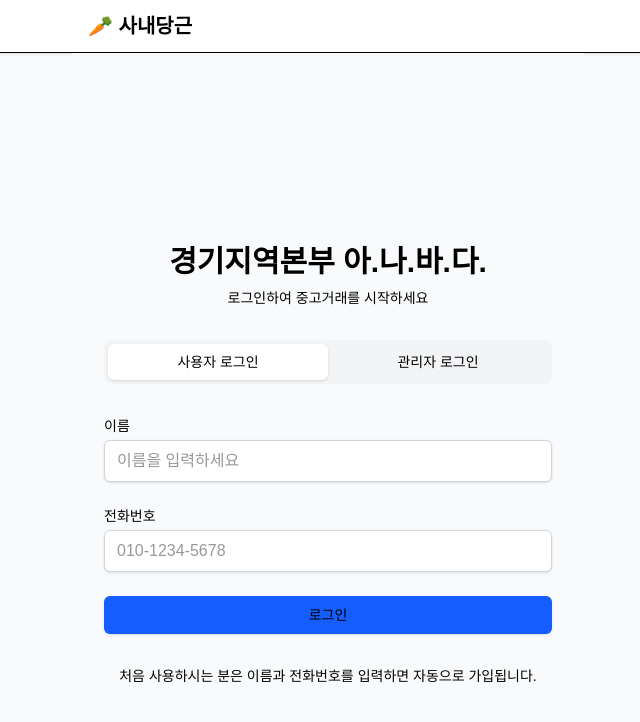
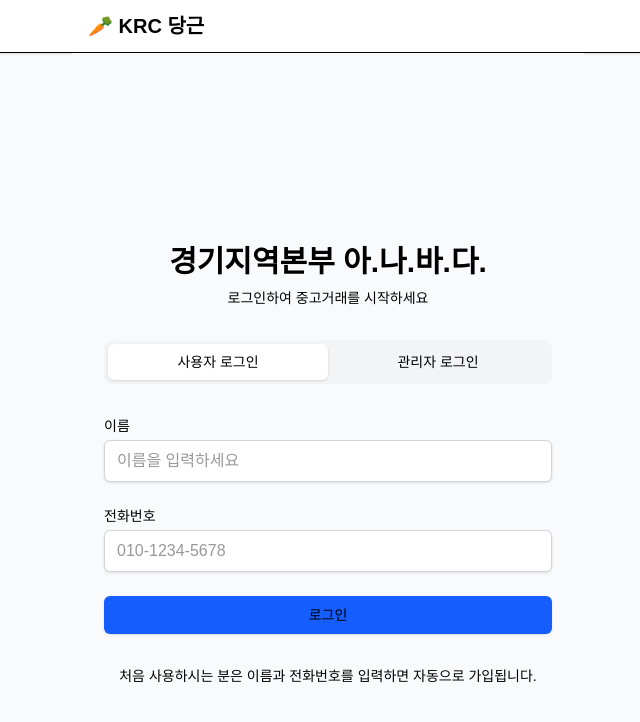
Before and after one commit to chanho-krc/carrot2, a Next.js app: page /login in a window 1280 px wide. Shown: the top 722 px of the page, without its empty margins (312-952 px from the left). Built offline with nearby package versions, Linux system fonts and the light colour scheme; no server answers.

Commit message:
refactor: 모든 브랜딩을 'KRC 당근'으로 통일

```diff
--- a/public/sw.js
+++ b/public/sw.js
@@ -108,7 +108,7 @@ self.addEventListener('sync', (event) => {
 self.addEventListener('push', (event) => {
   console.log('Push event received');
 
-  const title = '사내당근';
+  const title = 'KRC 당근';
   const options = {
     body: event.data ? event.data.text() : '새로운 소식이 있습니다!',
     icon: '/icons/icon-192x192.png',
--- a/src/app/layout.tsx
+++ b/src/app/layout.tsx
@@ -14,15 +14,15 @@ const geistMono = Geist_Mono({
 });
 
 export const metadata: Metadata = {
-  title: "사내당근 - Carrot2",
-  description: "회사 내부 중고거래 마켓플레이스",
+  title: "KRC 당근",
+  description: "KRC 내부 중고거래 마켓플레이스",
   manifest: '/manifest.json',
   themeColor: '#2563eb',
   viewport: 'width=device-width, initial-scale=1, maximum-scale=1, user-scalable=no',
   appleWebApp: {
     capable: true,
     statusBarStyle: 'default',
-    title: '사내당근',
+    title: 'KRC 당근',
   },
   icons: {
     icon: [
@@ -49,7 +49,7 @@ export default function RootLayout({
         <meta name="mobile-web-app-capable" content="yes" />
         <meta name="apple-mobile-web-app-capable" content="yes" />
         <meta name="apple-mobile-web-app-status-bar-style" content="default" />
-        <meta name="apple-mobile-web-app-title" content="사내당근" />
+        <meta name="apple-mobile-web-app-title" content="KRC 당근" />
         <link rel="apple-touch-icon" href="/icons/icon-152x152.png" />
         <link rel="apple-touch-icon" sizes="152x152" href="/icons/icon-152x152.png" />
         <link rel="apple-touch-icon" sizes="192x192" href="/icons/icon-192x192.png" />
--- a/src/components/Layout.tsx
+++ b/src/components/Layout.tsx
@@ -37,7 +37,7 @@ export default function Layout({ children }: LayoutProps) {
         <div className="max-w-lg mx-auto px-4 py-3">
           <div className="flex items-center justify-between">
             <Link href="/" className="text-xl font-bold text-gray-800">
-              🥕 사내당근
+              🥕 KRC 당근
             </Link>
             {isAuthenticated && (
               <div className="flex items-center gap-3">
--- a/src/components/PWAInstallPrompt.tsx
+++ b/src/components/PWAInstallPrompt.tsx
@@ -61,7 +61,7 @@ export default function PWAInstallPrompt() {
                 <span className="text-2xl">🥕</span>
               </div>
               <div>
-                <h2 className="text-white font-bold text-lg">사내당근</h2>
+                <h2 className="text-white font-bold text-lg">KRC 당근</h2>
                 <p className="text-orange-100 text-sm">앱으로 더 편리하게</p>
               </div>
             </div>
@@ -86,7 +86,7 @@ export default function PWAInstallPrompt() {
             </h3>
 
             <p className="text-gray-600 text-sm leading-relaxed">
-              사내당근을 홈 화면에 추가하면 앱처럼 빠르고 편리하게 사용할 수 있습니다.
+              KRC 당근을 홈 화면에 추가하면 앱처럼 빠르고 편리하게 사용할 수 있습니다.
             </p>
           </div>
 
```
Also changed, not shown: public/manifest.json.
